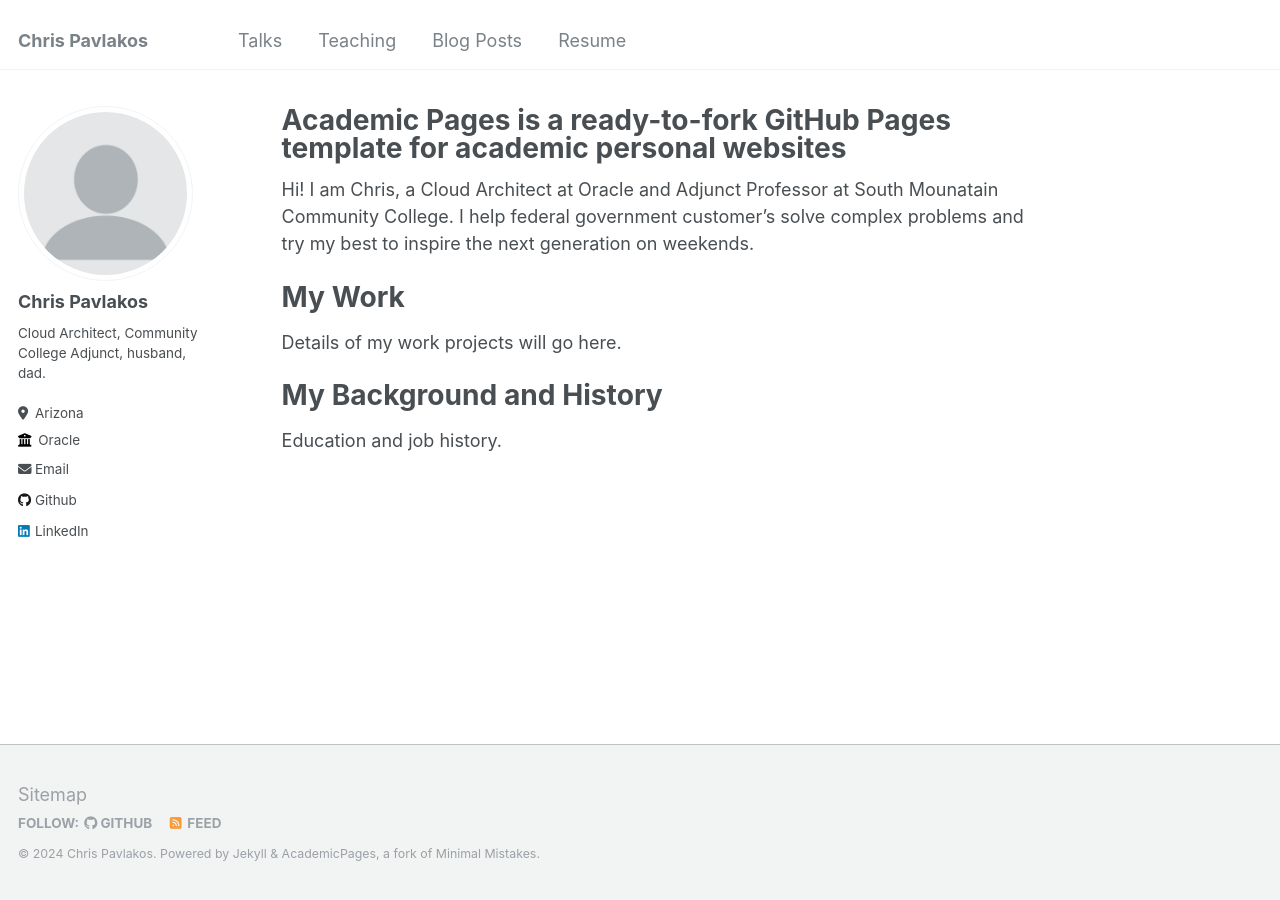
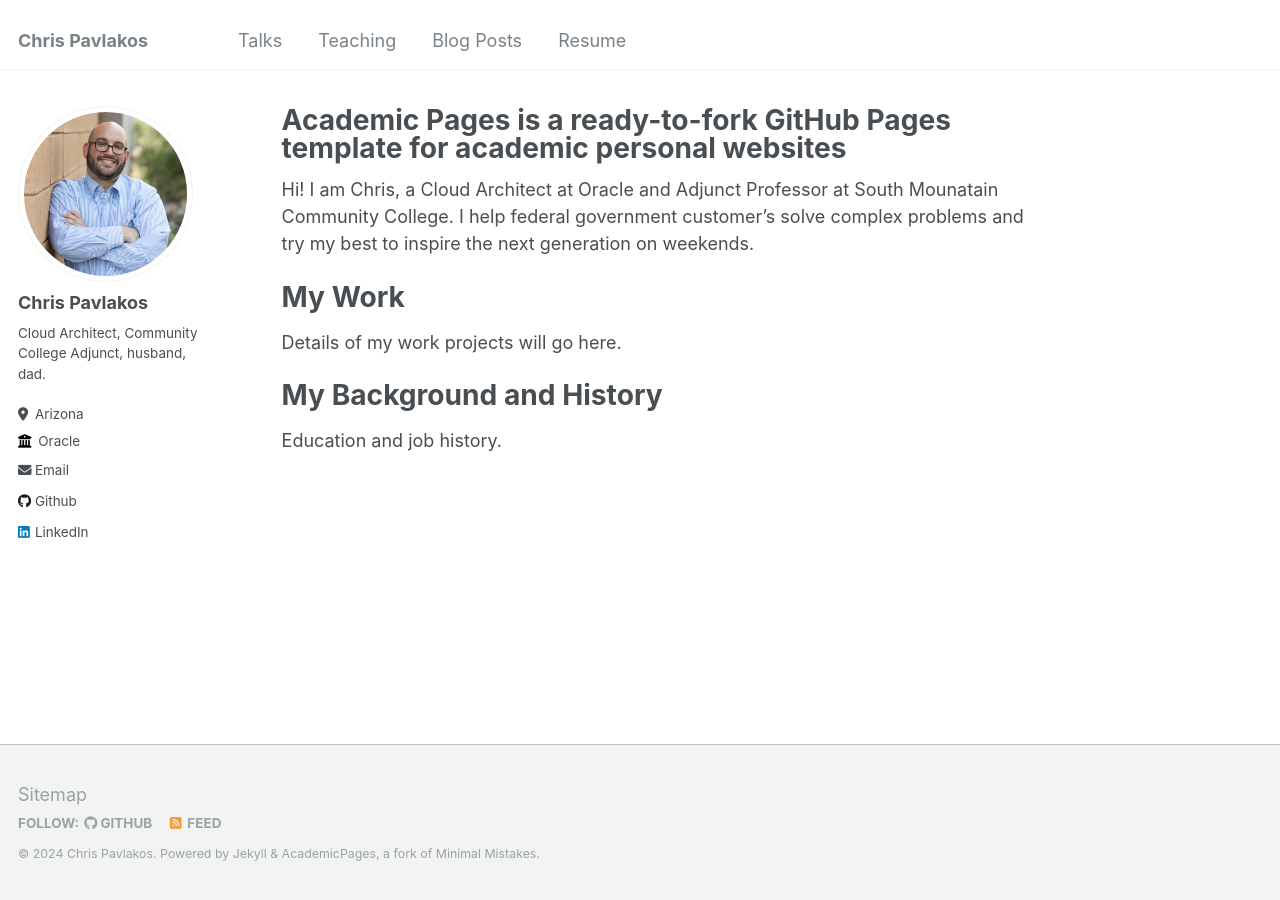
Before and after one commit to cgpavlakos/cgpavlakos.github.io, a Jekyll site: the page built from _pages/about.md, in a window 1280 px wide. Built offline with Jekyll 4.4.1, drawn with Linux system fonts in a browser that asks for light colours.

Commit message:
Update _config.yml

```diff
--- a/_config.yml
+++ b/_config.yml
@@ -21,7 +21,7 @@ repository               : "cgpavlakos/cgpavlakos.github.i"
 #               Additional customization can be done by editing /_includes/author-profile.html
 author:
   # Biographic information
-  avatar           : "profile.png"
+  avatar           : "headshot.PNG"
   name             : "Chris Pavlakos"
   pronouns         : # example: "she/her"
   bio              : "Cloud Architect, Community College Adjunct, husband, dad. "
```
